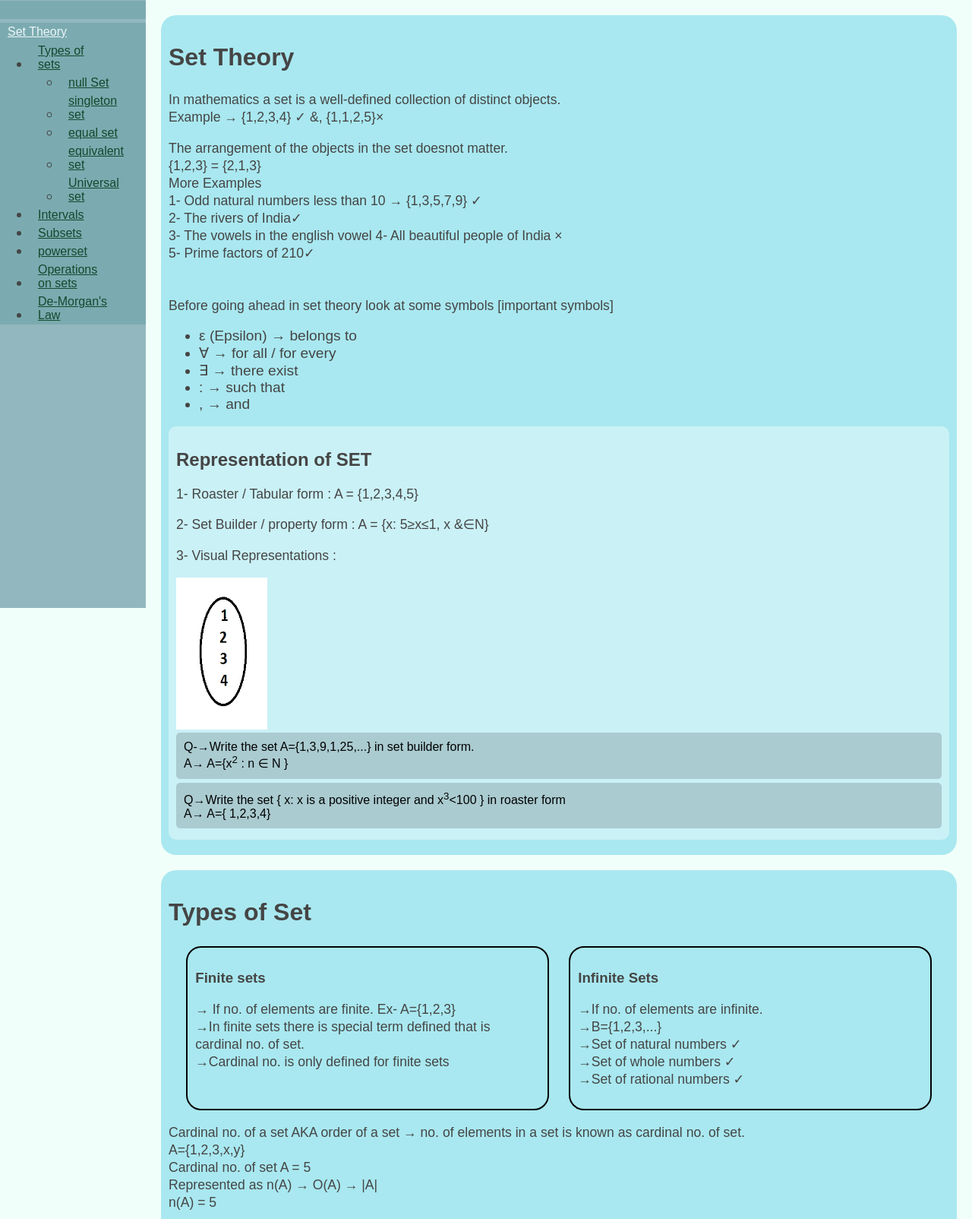
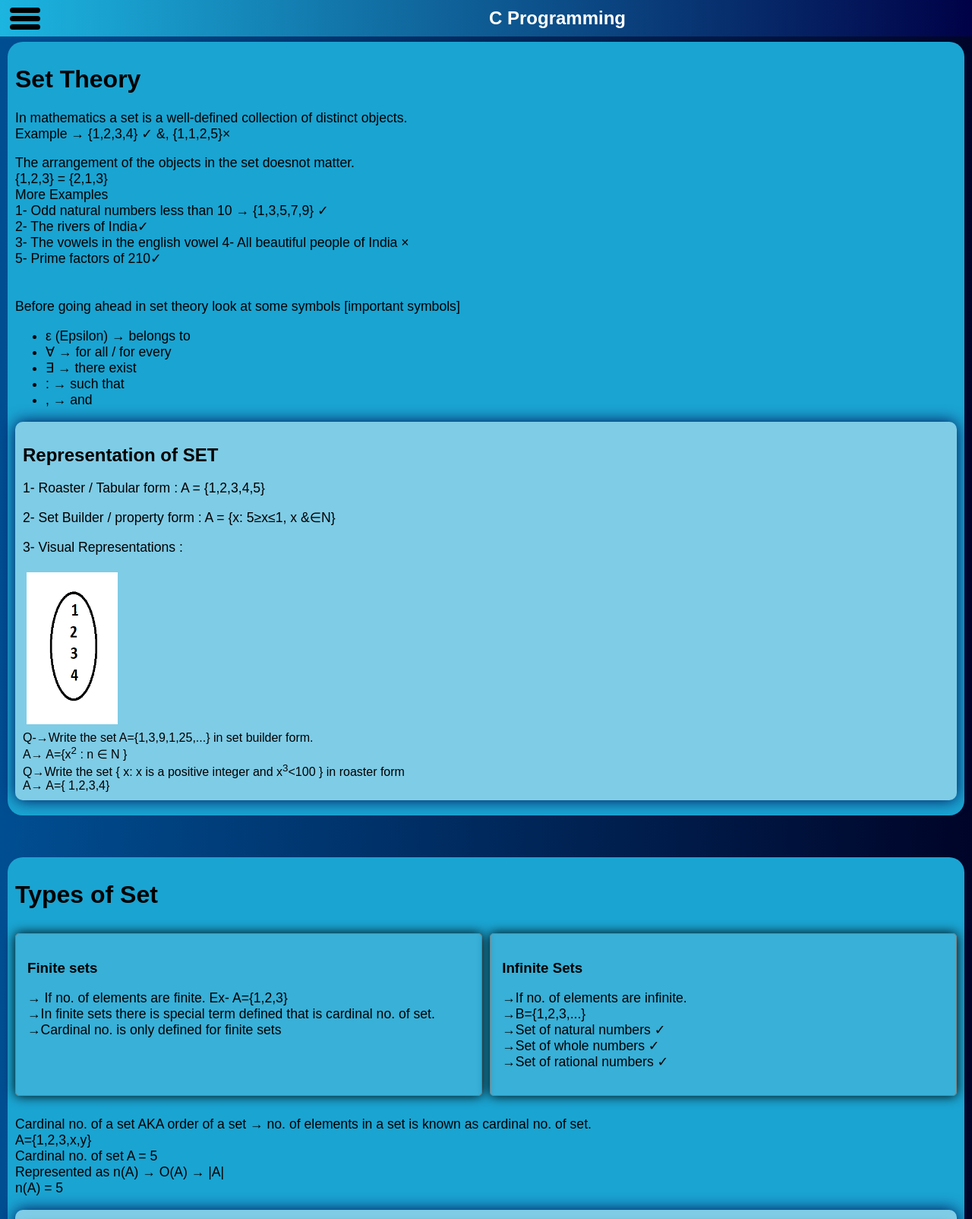
Before and after one commit to Pravin-hub-rgb/maths, a plain HTML site: page discrete_maths/setTheory/index.html in a window 1280 px wide. Shown: the top 1604 px of the page at 76% size. Drawn offline with Linux system fonts and the light colour scheme.

Commit message:
style change set theory

```diff
--- a/discrete_maths/setTheory/index.html
+++ b/discrete_maths/setTheory/index.html
@@ -2,46 +2,42 @@
 <html lang="en">
 
 <head>
-    <meta charset="UTF-8">
-    <meta http-equiv="X-UA-Compatible" content="IE=edge">
+    <meta charset="UTF-8" />
+    <meta http-equiv="X-UA-Compatible" content="IE=edge,chrome=1">
     <meta name="viewport" content="width=device-width, initial-scale=1.0">
     <title>Set Theory</title>
-    <link rel="stylesheet" href="style.css">
+    <link rel="stylesheet" href="../styleLesson.css">
 </head>
 
 <body>
-    <section id="side-div">
-        <div class="group">
-            <div class="box">
-                <a href="../index.html">
-                    <img style="height: 40px;" src="../images/home.svg" alt="">
-                </a>
+    <div id="mySidepanel" class="sidepanel">
+        <a href="javascript:void(0)" class="closebtn" onclick="closeNav()">×</a>
+        <a href="#tos">Types of sets &darr;</a>
+        <a href="#nulls">null Set</a>
+        <a href="#singletons">singleton set</a>
+        <a href="#equals">equal set</a>
+        <a href="#equivalents">equivalent set</a>
+        <a href="#uins">Universal set</a>
+        <a href="#Intervals">Intervals</a>
+        <a href="#subsets">Subsets</a>
+        <a href="#powerset">powerset</a>
+        <a href="#opp">Operations on sets</a>
+        <a href="#demorgan">De-Morgan's Law</a>
+    </div>
+    <div id="navbar" class="grad">
+        <div>
+            <div class="openbtn" onclick="openNav()">
+                <div id="nav-icon1" for="nav-menu1">
+                    <span></span>
+                    <span></span>
+                    <span></span>
                 </div>
             </div>
-        <div class="group">
-            <div class="box">
-                <a href="#set_theory">Set Theory</a>
         </div>
-            <ul class="box">
-                <li>
-                    <a href="#tos">Types of sets</a>
-                    <ul>
-                        <li><a href="#nulls">null Set</a></li>
-                        <li><a href="#singletons">singleton set</a></li>
-                        <li><a href="#equals">equal set</a></li>
-                        <li><a href="#equivalents">equivalent set</a></li>
-                        <li><a href="#uins">Universal set</a></li>
-                    </ul>
-                </li>
-                <li><a href="#Intervals">Intervals</a></li>
-                <li><a href="#subsets">Subsets</a></li>
-                <li><a href="#powerset">powerset</a></li>
-                <li><a href="#opp">Operations on sets</a></li>
-                <li><a href="#demorgan">De-Morgan's Law</a></li>
-            </ul>
+        <div>
+            <h2>C Programming</h2>
         </div>
-    </section>
-    <section id="right-box">
+    </div>
     <div class="content-box" id="set_theory">
         <h1>Set Theory</h1>
         <p>In mathematics a set is a well-defined collection of distinct objects.
@@ -82,16 +78,16 @@
     </div>
     <div class="content-box" id="tos">
         <h1>Types of Set</h1>
-            <div class="table">
-                <section>
+        <div class="part2">
+            <div class="wh">
                 <h3>Finite sets</h3>
                 <p>
                     &rarr; If no. of elements are finite. Ex- A={1,2,3}
                     <br>&rarr;In finite sets there is special term defined that is cardinal no. of set.
                     <br>&rarr;Cardinal no. is only defined for finite sets
                 </p>
-                </section>
-                <section>
+            </div>
+            <div class="wh">
                 <h3>Infinite Sets</h3>
                 <p>&rarr;If no. of elements are infinite.
                     <br>&rarr;B={1,2,3,...}
@@ -99,7 +95,7 @@
                     <br>&rarr;Set of whole numbers &check;
                     <br>&rarr;Set of rational numbers &check;
                 </p>
-                </section>
+            </div>
         </div>
         <div>
             <p>Cardinal no. of a set AKA order of a set &rarr; no. of elements in a set is known as cardinal no. of set.
@@ -110,6 +106,7 @@
             </p>
         </div>
         <div class="inside-content">
+            <div class="in">
                 <h3>Standard Infinite sets</h3>
                 <p>There are some infinite sets of whome we should know the symbols.</p>
                 <p>&star; N represents &rarr; set of all nutural number <br> &star; W represents &rarr; set of all whole number <br> &star; R<sup>+</sup> &rarr; positive real number
@@ -121,23 +118,26 @@
                     <br> &star; R-Q &rarr; set of irrational no.
                     <br>There is no symbol for irrational number rather than [R-Q]
                 </p>
-                <div id="nulls">
+            </div>
+
+            <div class="wh" id="nulls">
                 <p><b>Null Set || Void set || Empty set</b>&rarr; If number of elements is a set are zero <br>&rarr; Represented as {}, &phi;(pronounced as 'fi')
                     <br>Ex- A={x : x &isin; R , x<sup>2</sup>+1=0 }
                     <br>A={} or &phi;
                     <br>n(A)=0
                 </p>
             </div>
-                <div id="singletons">
+
+            <div class="wh" id="singletons">
                 <p>
-                        Singleton set &rarr; A={1} <br>If there is only one element in a set. <br>B = {n: x<sup>2</sup>=0, x &ge;0 }
+                    <b> Singleton set</b> &rarr; A={1} <br>If there is only one element in a set. <br>B = {n: x<sup>2</sup>=0, x &ge;0 }
                     <br>{1}
                     <br>n(B)=1
                 </p>
             </div>
-                <div id="equals">
+            <div class="wh" id="equals">
                 <p>
-                        Equal Sets
+                    <b>  Equal Sets</b>
                     <br> A={1,2}
                     <br>B={x: x<sup>2</sup>-3x + 2 = 0, x &isin; R }
                     <br>Sol - x<sup>2</sup>-2x0x+2 = 0
@@ -149,9 +149,9 @@
                     <br>If all the element of two sets are same then they are said to be equal set. <br>All equal sets are equivalent.
                 </p>
             </div>
-                <div id="equivalents">
+            <div class="wh" id="equivalents">
                 <p>
-                        Equivalent sets
+                    <b>  Equivalent sets</b>
                     <br>C={1,2}
                     <br>D=x,y
                     <br>n(C)=n(D)=2
@@ -159,41 +159,39 @@
 
                 </p>
             </div>
-                <div id="uins">
+            <div class="wh" id="uins">
                 <p>
-                        Universal Sets &rarr; The set that has all elements relevant to our question.
+                    <b> Universal Sets</b> &rarr; The set that has all elements relevant to our question.
                 </p>
             </div>
         </div>
     </div>
     <div class="content-box" id="intervals">
         <h2>Intervals</h2>
-            <div class="table">
-                <section>
+        <div class="part2">
+            <div class="in">
                 <h3>Open Interval</h3>
                 <img src="../images/openin.png" alt="">
                 <p>
                     &rarr;all the number between 0,2 where 0,2 are not included &rarr; denoted by (0,2)
                 </p>
-                </section>
-                <section>
+            </div>
+            <div class="in">
                 <h3>Closed Interval</h3>
                 <img src="../images/closein.png" alt="">
                 <p>&rarr;The interval where all the no. between 0 & 2 and 0,2 are also included. <br>&rarr; denoted by [0,2]</p>
-                </section>
             </div>
-            <div class="table">
-                <section>
+        </div>
+        <div class="in">
             <h3>Semi open interval</h3>
             <img src="../images/semi.png" alt="">
             <p>half opened half closed</p>
             <p>&rarr;[0,2) or [0,2)</p>
-                </section>
         </div>
     </div>
     <div class="content-box" id="subsets">
+        <div class="inside-content">
             <h1>Subsets</h1>
-            <div class="inside-content">
             <p>&rarr;The sets which are made by using the elements of original (supersets) sets</p>
             <p>
                 <br>Ex&rarr; A={1,2,3}
@@ -204,7 +202,7 @@
             </p>
         </div>
         <div class="inside-content" id="powerset">
-                <h2>Powerset P(A) &rarr; power set of A</h2>
+            <h1>Powerset P(A) &rarr; power set of A</h1>
             <p>
                 The set whose elements are subsets
                 <br>A{1,2,3}
@@ -247,7 +245,7 @@
                 <br>C = {7,8}
                 <br>A&Union;B = {1,2,3,4,5}
                 <br>A&Union;B&Union;C = {1,2,3,4,5,6,7,8}
-                    <br><img src="../images/union.png" alt="">
+                <br><img src="../images/union.svg" alt="">
             </p>
         </div>
         <div class="inside-content">
@@ -290,7 +288,7 @@
             <p>
                 &star;(A&Union;B)' = A'&Intersection;B'
                 <br>&star;(A&Intersection;B)'=A'&Union;B'
-                    <br> <img src="../images/demorgan.png" alt="">
+                <br> <img class="in" src="../images/demorgan.svg" alt="">
                 <br>(A&Union;B)'={6,7}
                 <br>A'={6,5,4,7}
                 <br>B'={1,2,3,6,7}
@@ -306,7 +304,7 @@
         </div>
     </div>
     <div class="content-box">
-            <h2>Addition theorom on Sets(Inclution and exclution principle)</h2>
+        <h2>Addition theorem on Sets(Inclution and exclution principle)</h2>
         <p>n(A&Union;B)=n(A)+n(B)-n(A&Intersection;B)</p>
         <p>For three n(A&Union;B&Union;C)=n(A)+n(B)+n(C)+n(A&Intersection;B&Intersection;C)-n(A&Intersection;B)-n(A&Intersection;C)-n(B&Intersection;C)</p>
     </div>
@@ -316,7 +314,7 @@
             one game, find the no. of students and how many played only cricket, only hockey and only volleyball?
         </p>
     </div>
-    </section>
+    <script src="../main.js"></script>
 
 </body>
 
--- a/discrete_maths/setTheory/style.css
+++ /dev/null
@@ -1,128 +0,0 @@
-body {
-    background-color: #F1FFFA;
-    color: #454545;
-    margin: 0;
-    padding: 0;
-    font-family: Arial, Helvetica, sans-serif;
-}
-
-span {
-    color: rgb(88, 0, 0);
-}
-
-h1 {
-    font-size: 2rem;
-}
-
-li {
-    font-size: 1.2rem;
-}
-
-p {
-    font-size: 1.1rem;
-    line-height: 23px;
-}
-
-#side-div {
-    background-color: #93B7BE;
-    height: 100vh;
-    width: 15%;
-    position: fixed;
-    left: 0;
-    top: 0;
-}
-
-.group {
-    background-color: rgba(95, 158, 160, 0.459);
-    margin-bottom: 5px;
-}
-
-.box {
-    margin: 1px 0;
-}
-
-.box a {
-    font-size: 1rem;
-    color: #edf6f9;
-    display: inline-block;
-    margin: 3px auto;
-    width: 99%;
-    /* text-align: center; */
-    padding-left: 10px;
-}
-
-ul.box a {
-    width: 60%;
-    color: #17472d;
-}
-
-ul.box a.small {
-    font-size: 1rem;
-    width: 80%;
-    margin: 0;
-}
-
-a.smallsm {
-    font-size: 0.8rem;
-    margin: 0;
-}
-
-#right-box {
-    width: 85%;
-    margin-left: auto;
-    padding: 20px;
-    box-sizing: border-box;
-}
-
-.content-box {
-    background-color: rgba(0, 180, 216, 0.3);
-    border-radius: 20px;
-    padding: 10px;
-    margin-bottom: 20px;
-}
-
-.inside-content {
-    background-color: rgba(255, 255, 255, 0.377);
-    padding: 10px;
-    border-radius: 10px;
-    margin-bottom: 10px;
-}
-
-.inside-content div {
-    background-color: rgba(0, 0, 0, 0.158);
-    padding: 10px;
-    border-radius: 5px;
-    margin-bottom: 5px;
-    color: black;
-}
-
-
-/* CHICKEN SECTION */
-
-.chicken {
-    width: 35%;
-    display: flex;
-    justify-content: space-between;
-}
-
-.chicken p {
-    padding: 0 4px;
-}
-
-.c-para {
-    color: white;
-    background-color: black;
-}
-
-.table {
-    display: flex;
-    justify-content: space-around;
-    margin: 10px;
-}
-
-.table section {
-    border: 2px solid black;
-    border-radius: 20px;
-    width: 45%;
-    padding: 10px;
-}
--- a/discrete_maths/styleLesson.css
+++ b/discrete_maths/styleLesson.css
@@ -203,3 +203,16 @@ body {
     display: none;
     overflow: hidden;
 }
+
+
+/* ******** partition ********* */
+
+.part2 {
+    display: flex;
+    justify-content: space-between;
+}
+
+.part2>div {
+    width: 47%;
+    border: 1px solid grey;
+}
```
Also changed, not shown: discrete_maths/graphTheory/index2.html (added, +56 -0 lines), discrete_maths/images/demorgan.png (deleted), discrete_maths/images/demorgan.svg (added), discrete_maths/images/union.png (deleted), discrete_maths/images/union.svg (added). Lines whose indentation alone changed are shown as unchanged.
